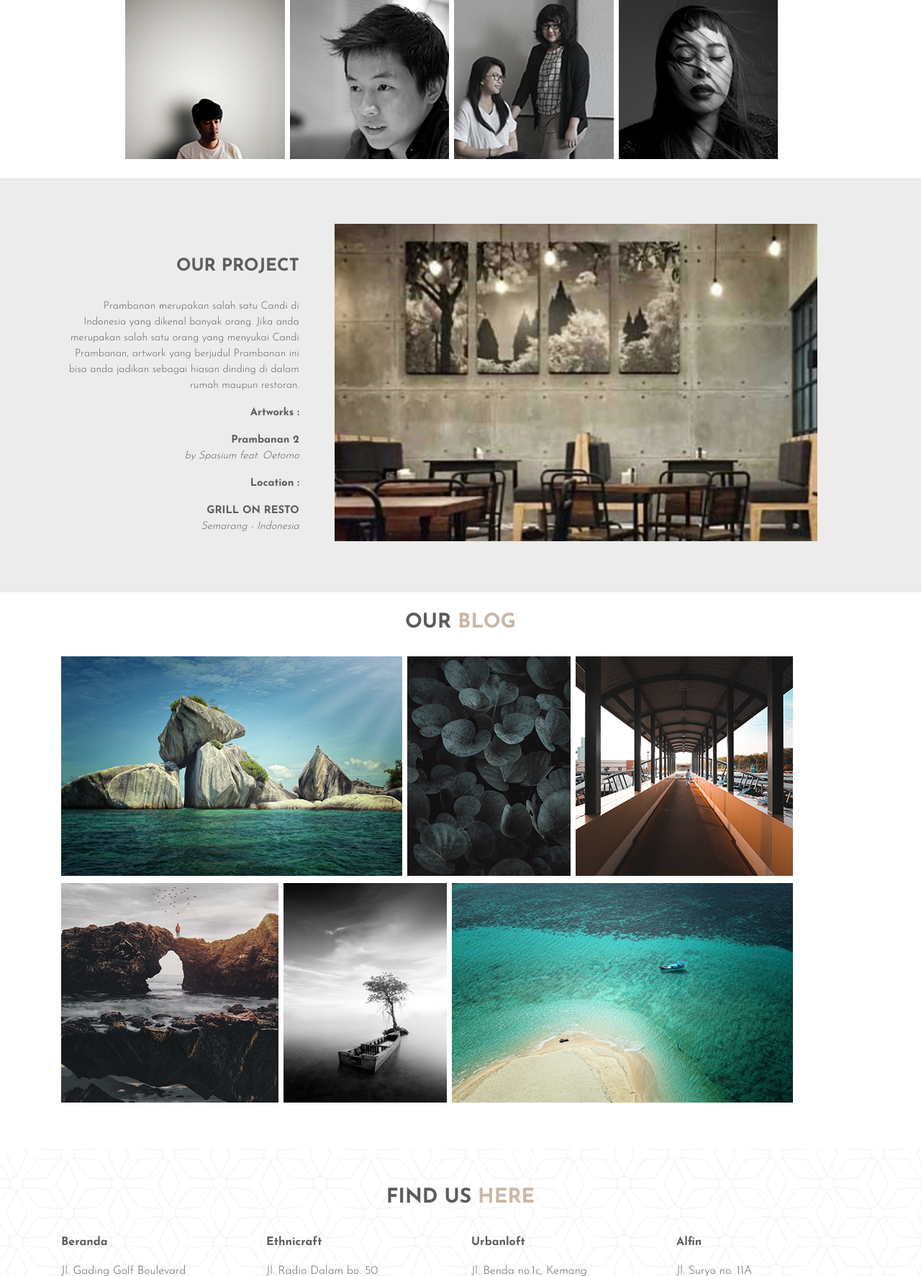
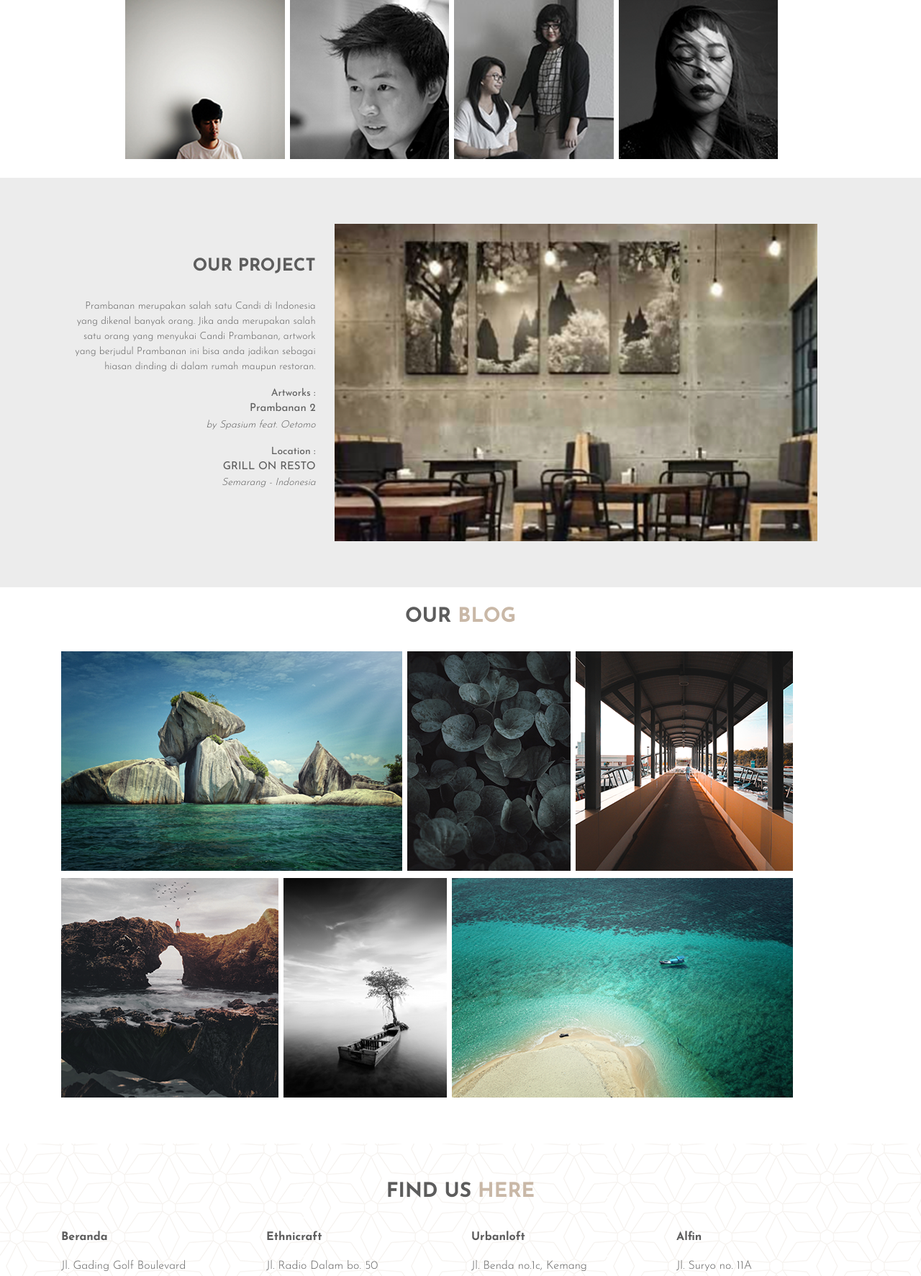
Before and after one commit to Merdeka-45/spasium, a PHP site: page / in a window 1280 px wide. Shown: the part 2703-4476 px from the top of the page at 72% size. Run offline with PHP 8.4, Linux system fonts and the light colour scheme.

Commit message:
update and fix styling based on zeplin

```diff
--- a/assets/css/style.css
+++ b/assets/css/style.css
@@ -40,6 +40,9 @@ body{
 }
 section{
     margin-bottom: 2%;
+}
+.p-no-ma{
+    -webkit-margin-after: 0px !important;
 }
 .btn-theme{
     background-color: #c28f38;
@@ -283,10 +293,10 @@ section{
 }
 #our-project .col-md-4{
     padding-top: 4%;
-    padding-right: 3%;
+    padding-right: 1%;
 }
 #our-project .col-md-4 p{
-    font-size: 11pt;
+    font-size: 14px;
 }
 #our-project .col-md-4 h4{
     margin-bottom: 30px;
@@ -296,18 +306,23 @@ section{
 #our-blog .row:nth-child(3){
     margin-top: 10px;
 }
+.thumb-blog{
+    float: left;
+    margin-right: 7px;
+    position: relative;
+}
+.thumb-blog:hover .label-blog{
+    opacity: 1;
+}
 .label-blog{
-    display: none;
+    opacity: 0;
     position: absolute;
     background-color: #0000006b;
     color: #ffffff;
-    top: -439%;
-    left: 0%;
-    width: 99%;
+    top: 27%;
     padding-top: 2%;
-    padding-left: 6%;
-    padding-right: 6%;
-    padding-bottom: 2%;
+    padding-bottom: 4%;
+    transition: all 0.4s ease;
 }
 .label-blog p{
     -webkit-margin-after: 0px;
--- a/index.html
+++ b/index.html
@@ -133,25 +133,25 @@
                 <div class="col-md-6">
                     <div class="image-detail">
                         <img src="assets/images/tile1.png" alt="">
-                        <div class="text-center desc-detail">
-                            <p class="image--title regular">FATHER #2</p>
-                            <p class="image--author">Artwork by : Wina Namara</p>
+                        <div class="text-center w-100 desc-detail">
+                            <p class="image--title regular p-no-ma">FATHER #2</p>
+                            <p class="image--author p-no-ma">Artwork by : Wina Namara</p>
                             <a class="link-label" href="">detail artwork</a>
                         </div>
                     </div>
                     <div class="image-detail">
                         <img src="assets/images/tile4.png" alt="">
-                        <div class="text-center desc-detail">
-                            <p class="image--title regular">FATHER #2</p>
-                            <p class="image--author">Artwork by : Wina Namara</p>
+                        <div class="text-center w-100 desc-detail">
+                            <p class="image--title regular p-no-ma">FATHER #2</p>
+                            <p class="image--author p-no-ma">Artwork by : Wina Namara</p>
                             <a class="link-label" href="">detail artwork</a>
                         </div>
                     </div>
                     <div class="image-detail">
                         <img src="assets/images/tile5.png" alt="">
-                        <div class="text-center desc-detail">
-                            <p class="image--title regular">FATHER #2</p>
-                            <p class="image--author">Artwork by : Wina Namara</p>
+                        <div class="text-center w-100 desc-detail">
+                            <p class="image--title regular p-no-ma">FATHER #2</p>
+                            <p class="image--author p-no-ma">Artwork by : Wina Namara</p>
                             <a class="link-label" href="">detail artwork</a>
                         </div>
                     </div>
@@ -159,25 +159,25 @@
                 <div class="col-md-6">
                     <div class="image-detail">
                         <img src="assets/images/tile2.png" alt="">
-                        <div class="text-center desc-detail">
-                            <p class="image--title regular">FATHER #2</p>
-                            <p class="image--author">Artwork by : Wina Namara</p>
+                        <div class="text-center w-100 desc-detail">
+                            <p class="image--title regular p-no-ma">FATHER #2</p>
+                            <p class="image--author p-no-ma">Artwork by : Wina Namara</p>
                             <a class="link-label" href="">detail artwork</a>
                         </div>
                     </div>
                     <div class="image-detail">
                         <img src="assets/images/tile3.png" alt="">
-                        <div class="text-center desc-detail">
-                            <p class="image--title regular">FATHER #2</p>
-                            <p class="image--author">Artwork by : Wina Namara</p>
+                        <div class="text-center w-100 desc-detail">
+                            <p class="image--title regular p-no-ma">FATHER #2</p>
+                            <p class="image--author p-no-ma">Artwork by : Wina Namara</p>
                             <a class="link-label" href="">detail artwork</a>
                         </div>
                     </div>
                     <div class="image-detail">
                         <img src="assets/images/tile6.png" alt="">
-                        <div class="text-center desc-detail">
-                            <p class="image--title regular">FATHER #2</p>
-                            <p class="image--author">Artwork by : Wina Namara</p>
+                        <div class="text-center w-100 desc-detail">
+                            <p class="image--title regular p-no-ma">FATHER #2</p>
+                            <p class="image--author p-no-ma">Artwork by : Wina Namara</p>
                             <a class="link-label" href="">detail artwork</a>
                         </div>
                     </div>
@@ -234,28 +234,28 @@
                 <div class="col-md-12">
                     <div class="photo">
                         <img src="assets/images/people-adi.png" alt="">
-                        <div class="label-artist">
-                            <p class="name-artist bold">ADI WIDIANTARA</p>
+                        <div class="label-artist w-100 h-100">
+                            <p class="name-artist regular">ADI WIDIANTARA</p>
                             <p class="artwork-artist">Artwork : Photography</p>
                         </div>
                     </div>
                     <div class="photo">
                         <img src="assets/images/people-2.png" alt="">
-                        <div class="label-artist">
+                        <div class="label-artist w-100 h-100">
                             <p class="name-artist bold">ADI WIDIANTARA</p>
                             <p class="artwork-artist">Artwork : Photography</p>
                         </div>
                     </div>
                     <div class="photo">
                         <img src="assets/images/people-sanchia.png" alt="">
-                        <div class="label-artist">
+                        <div class="label-artist w-100 h-100">
                             <p class="name-artist bold">ADI WIDIANTARA</p>
                             <p class="artwork-artist">Artwork : Photography</p>
                         </div>
                     </div>
                     <div class="photo">
                         <img src="assets/images/people-riri.png" alt="">
-                        <div class="label-artist">
+                        <div class="label-artist w-100 h-100">
                             <p class="name-artist bold">ADI WIDIANTARA</p>
                             <p class="artwork-artist">Artwork : Photography</p>
                         </div>
@@ -304,14 +304,14 @@
                     <p>
                         Prambanan merupakan salah satu Candi di Indonesia yang dikenal banyak orang. Jika anda merupakan salah satu orang yang menyukai Candi Prambanan, artwork yang berjudul Prambanan ini bisa anda jadikan sebagai hiasan dinding di dalam rumah maupun restoran.
                     </p>
-                    <p class="bold">Artworks :</p>
+                    <p class="regular p-no-ma mb-1">Artworks :</p>
                     <p>
-                        <span class="bold">Prambanan 2</span> </br>
+                        <span class="regular">Prambanan 2</span> </br>
                         <i>by Spasium feat. Oetomo</i>
                     </p>
-                    <p class="bold">Location :</p>
+                    <p class="regular p-no-ma mb-1">Location :</p>
                     <p>
-                        <span class="bold">GRILL ON RESTO</span> </br>
+                        <span class="regular">GRILL ON RESTO</span> </br>
                         <i>Semarang - Indonesia</i>
                     </p>
 
@@ -331,51 +331,56 @@
             </div>
             <div class="row">
                 <div class="col-md-12">
-                    <div class="photo">
+                    <div class="thumb-blog">
                         <img src="assets/images/blog-1.png" alt="">
-                        <div class="label-blog text-center">
+                        <div class="label-blog w-100 text-center px-5">
                             <p class="name-blog">Decoration Tips</p>
                             <p class="quote-blog">Tidak Hanya Estetika Ruang. Karya Seni Juga Memiliki Pengaruh Emosional yang Bersifat Personal</p>
                             <a class="link-label" href="">read more</a>
                         </div>
                     </div>
-                    <div class="photo">
+                    <div class="thumb-blog">
                         <img src="assets/images/blog-2.png" alt="">
-                        <div class="label-artist--hide">
-                            <p class="name-artist"></p>
-                            <p class="artwork-artist"></p>
+                        <div class="label-blog w-100 text-center px-5">
+                            <p class="name-blog">Decoration Tips</p>
+                            <p class="quote-blog">Tidak Hanya Estetika Ruang.</p>
+                            <a class="link-label" href="">read more</a>
                         </div>
                     </div>
-                    <div class="photo">
+                    <div class="thumb-blog">
                         <img src="assets/images/blog-3.png" alt="">
-                        <div class="label-artist--hide">
-                            <p class="name-artist"></p>
-                            <p class="artwork-artist"></p>
+                        <div class="label-blog w-100 text-center px-5">
+                            <p class="name-blog">Decoration Tips</p>
+                            <p class="quote-blog">Tidak Hanya Estetika Ruang.</p>
+                            <a class="link-label" href="">read more</a>
                         </div>
                     </div>
                 </div>
             </div>
             <div class="row">
                 <div class="col-md-12">
-                    <div class="photo">
+                    <div class="thumb-blog">
                         <img src="assets/images/blog-4.png" alt="">
-                        <div class="label-artist--hide">
-                            <p class="name-artist"></p>
-                            <p class="artwork-artist"></p>
+                        <div class="label-blog w-100 text-center px-5">
+                            <p class="name-blog">Decoration Tips</p>
+                            <p class="quote-blog">Tidak Hanya Estetika Ruang.</p>
+                            <a class="link-label" href="">read more</a>
                         </div>
                     </div>
-                    <div class="photo">
+                    <div class="thumb-blog">
                         <img src="assets/images/blog-5.png" alt="">
-                        <div class="label-artist--hide">
-                            <p class="name-artist"></p>
-                            <p class="artwork-artist"></p>
+                        <div class="label-blog w-100 text-center px-5">
+                            <p class="name-blog">Decoration Tips</p>
+                            <p class="quote-blog">Tidak Hanya Estetika Ruang.</p>
+                            <a class="link-label" href="">read more</a>
                         </div>
                     </div>
-                    <div class="photo">
+                    <div class="thumb-blog">
                         <img src="assets/images/blog-6.png" alt="">
-                        <div class="label-artist--hide">
-                            <p class="name-artist"></p>
-                            <p class="artwork-artist"></p>
+                        <div class="label-blog w-100 text-center px-5">
+                            <p class="name-blog">Decoration Tips</p>
+                            <p class="quote-blog">Tidak Hanya Estetika Ruang. Karya Seni Juga Memiliki Pengaruh Emosional yang Bersifat Personal</p>
+                            <a class="link-label" href="">read more</a>
                         </div>
                     </div>
                 </div>
```
Also changed, not shown: other parts of assets/css/style.css (+23 -16 lines), other parts of index.html (+12 -12 lines).
